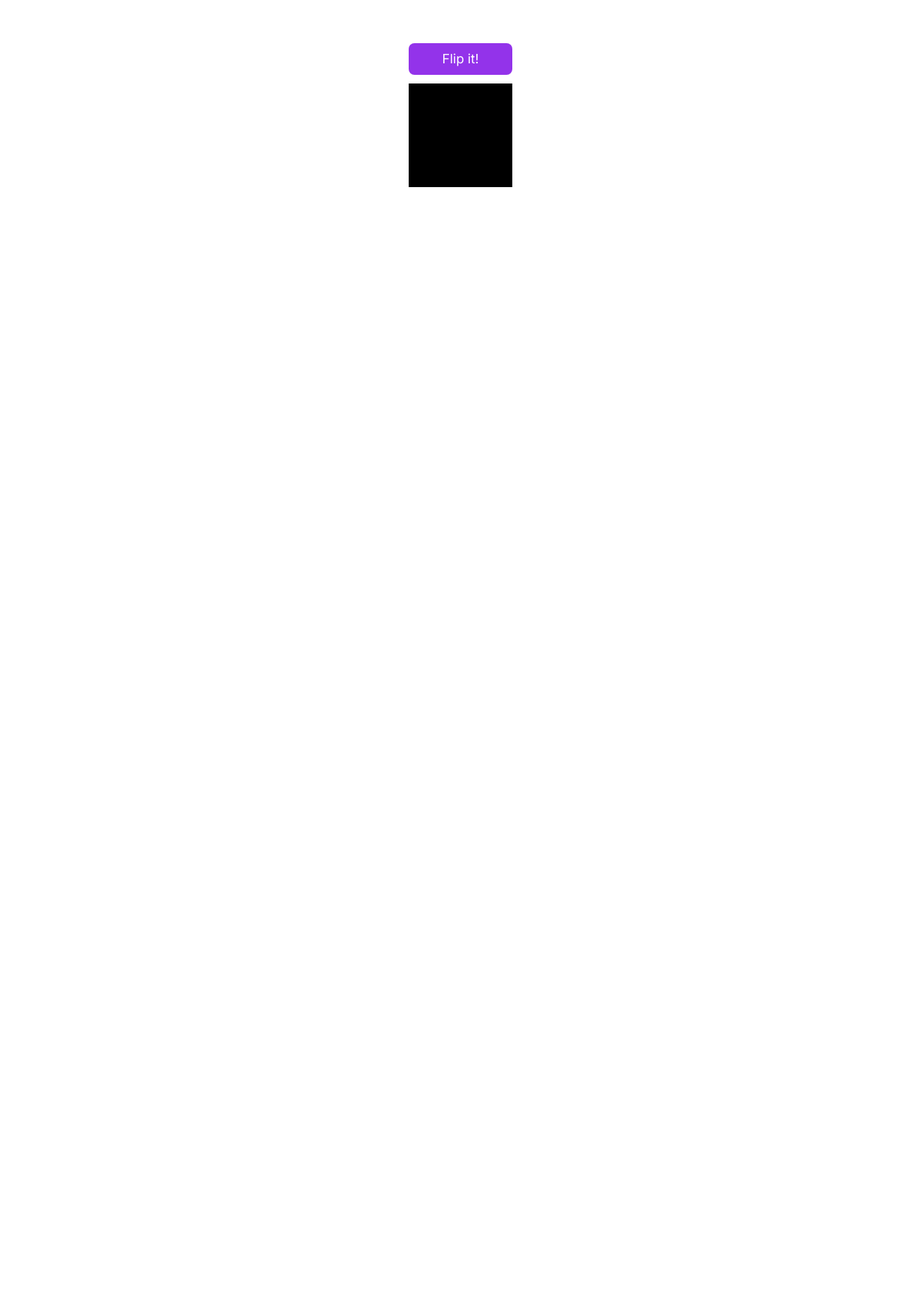
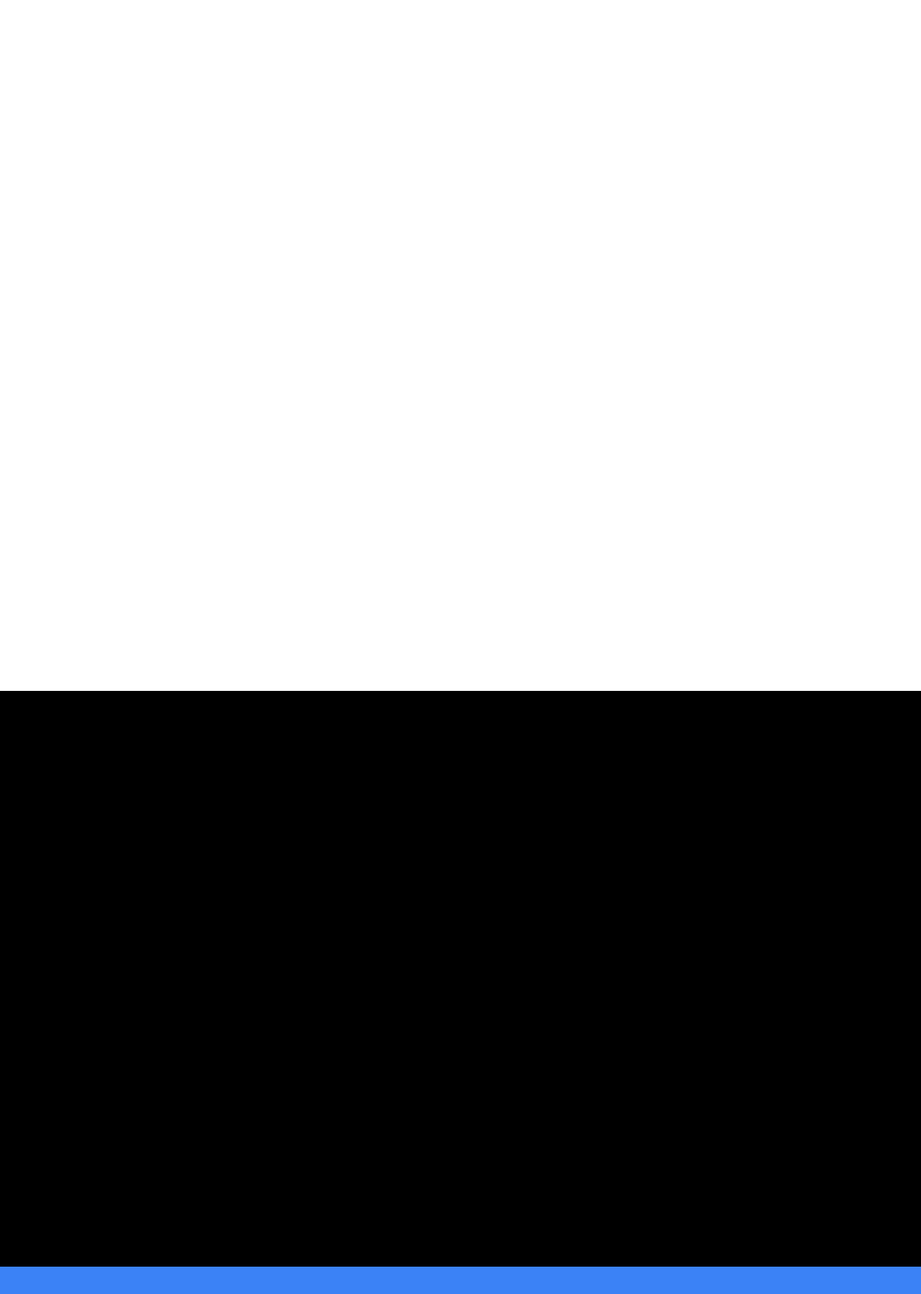
Before and after one commit to malikkotb/motion, a Next.js app: page / in a window 1280 px wide. Shown: the part 240-2038 px from the top of the page at 72% size. Before the commit the page ends 800 px from the top, so only its background shows below. Built offline with nearby package versions, Linux system fonts and the light colour scheme.

Commit message:
view based animation

```diff
--- a/app/page.tsx
+++ b/app/page.tsx
@@ -9,8 +9,8 @@ export default function Home() {
     <main>
       {/* <MotionFoundations /> */}
       {/* <Gestures /> */}
-      <AnimationControls />
-      {/* <ViewBasedAnimations /> */}
+      {/* <AnimationControls /> */}
+      <ViewBasedAnimations />
       {/* <ScrollAnimations /> */}
     </main>
   );
--- a/components/ViewBasedAnimations.tsx
+++ b/components/ViewBasedAnimations.tsx
@@ -1,6 +1,28 @@
+"use client";
+import { motion, useInView } from "framer-motion";
+import { useRef } from "react";
+export default function ViewBasedAnimations() {
 
-export default function ViewBasedAnimations() {
+  const ref = useRef(null);
+  const isInView = useInView(ref, {
+    once: true // animation will only fire one time
+    // good for entrance animations
+  })// returns a simple boolean value
+
   return (
-    <div>ViewBasedAnimations</div>
-  )
+    <>
+      <div className="h-[150vh]"></div>
+      {/* most basic view-based animation: whileInView prop */}
+      <motion.div
+        initial={{ opacity: 0 }}
+        whileInView={{ opacity: 1 }}
+        transition={{duration: 2}}
+        className="h-screen bg-black"
+      ></motion.div>
+
+
+      {/* using useInView and useRef hooks */}
+      <div ref={ref} className={`h-screen ${isInView ? "bg-blue-500" : "bg-red-500"} transition duration-1000`}></div>
+    </>
+  );
 }
```
